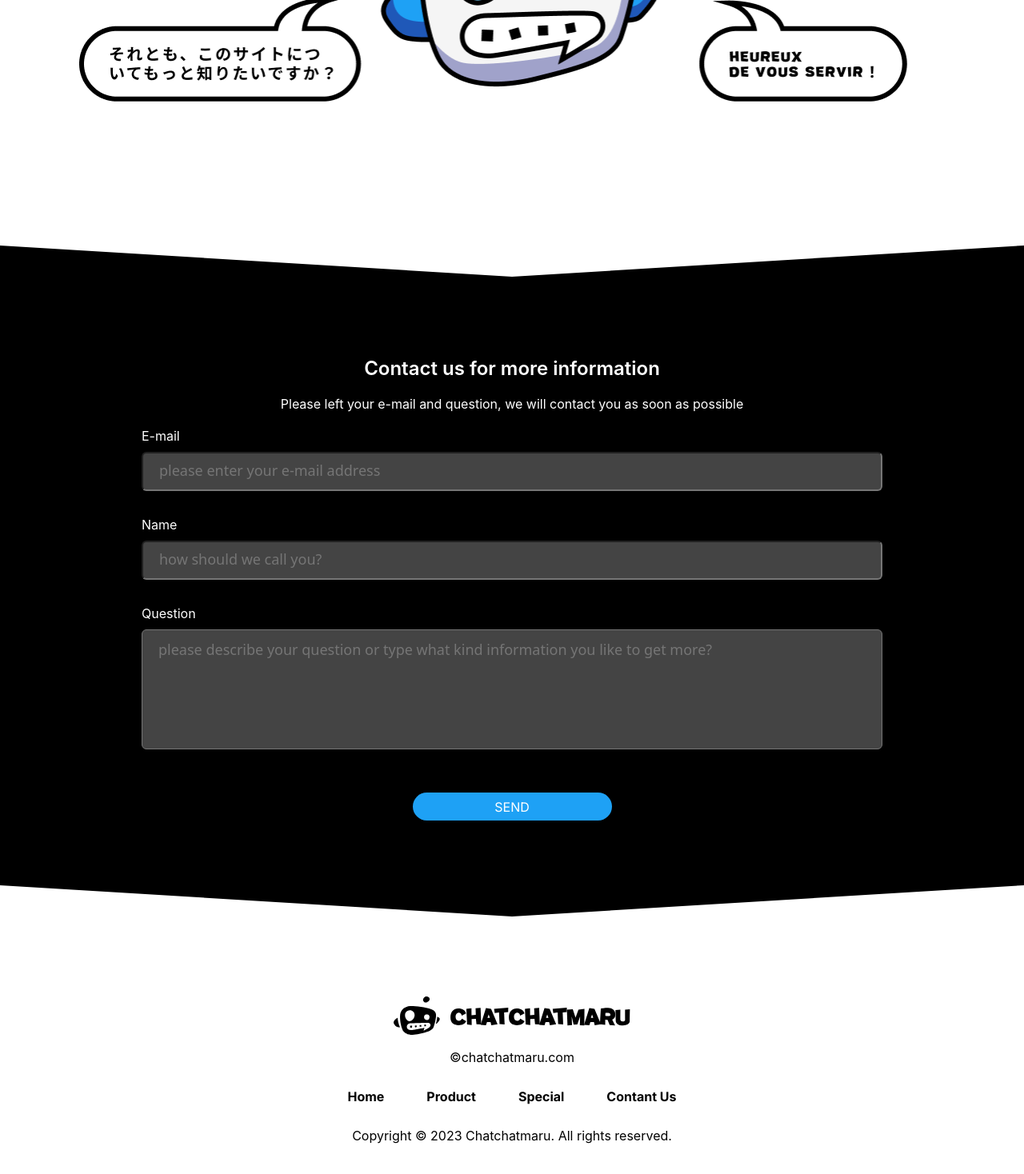
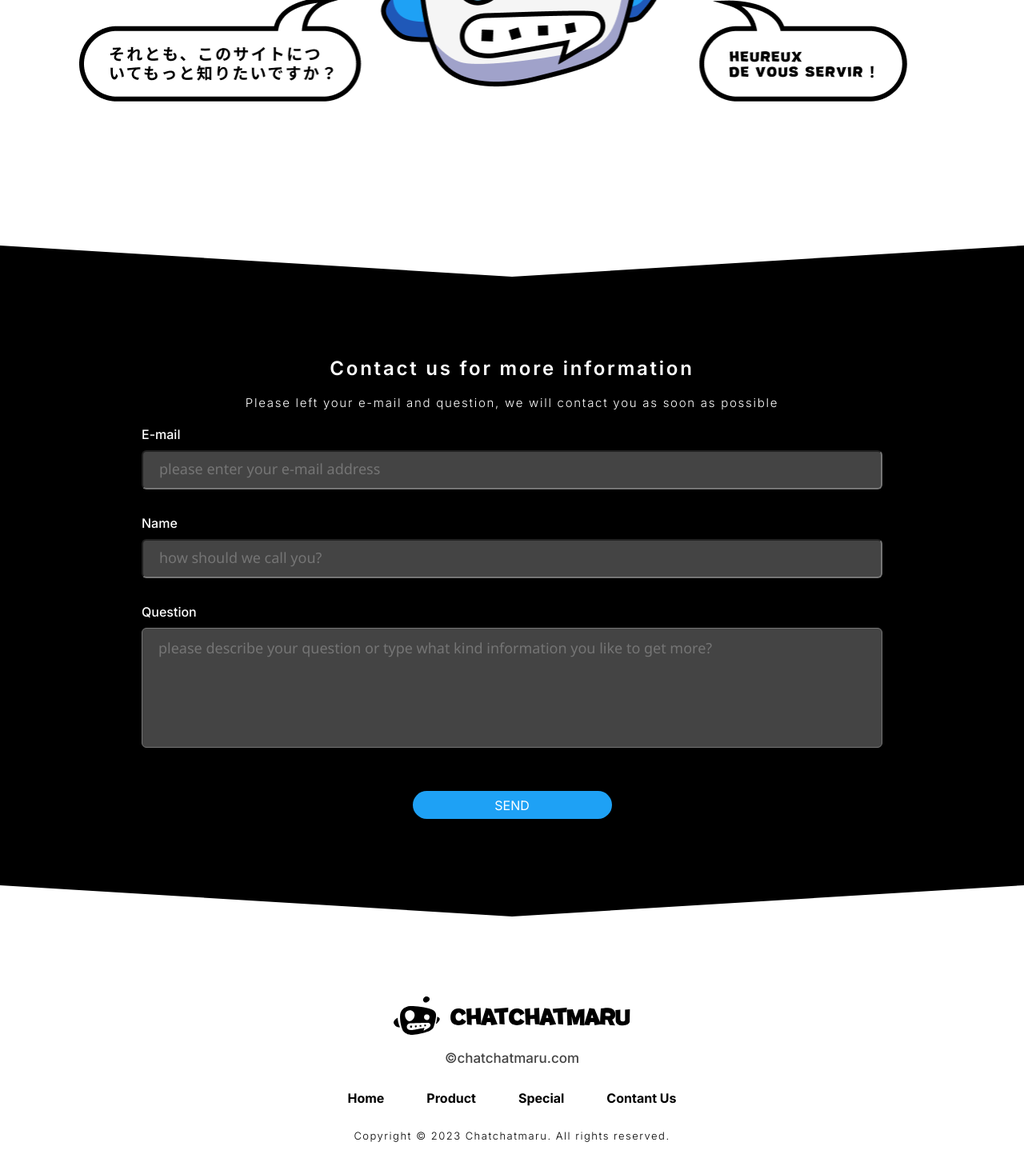
Before and after one commit to Martin-Lai/chatchatmaru-web, a React (Create React App) app: page / in a window 1280 px wide. Shown: the part 2854-4322 px from the top of the page at 80% size. Built offline with nearby package versions, Linux system fonts and the light colour scheme.

Commit message:
style: 💄 Improve "Contact Us", "Footer" CSS
Improved "Contact Us", "Footer" CSS, added in Noto Sans font

```diff
--- a/public/index.html
+++ b/public/index.html
@@ -22,7 +22,7 @@
       work correctly both with client-side routing and a non-root public URL.
       Learn how to configure a non-root public URL by running `npm run build`.
     -->
-    <link href="https://fonts.googleapis.com/css2?family=Inter:wght@200;300;400;500;600;700&display=swap" rel="stylesheet">
+    <link href="https://fonts.googleapis.com/css2?family=Inter:wght@200;300;400;500;600;700&family=Noto+Sans&display=swap" rel="stylesheet">
     <title>CHATCHATMARU</title>
   </head>
   <body>
--- a/src/component/Contact/index.tsx
+++ b/src/component/Contact/index.tsx
@@ -9,14 +9,15 @@ const Contact = forwardRef<HTMLDivElement, ContactProps>((props, ref) => {
     return(
         <div className={style.container} ref={ref}>
             <div className={style.flex_col}>
-                <div style={{fontSize:'24px',fontWeight:'600'}}>Contact us for more information</div>
+                {/* <div style={{fontSize:'24px',fontWeight:'600'}}>Contact us for more information</div> */}
+                <div className={style.title}>Contact us for more information</div>
                 <div className={style.text}>Please left your e-mail and question, we will contact you as soon as possible</div>
                 <form>
-                    <div>E-mail</div>
+                    <div className={style.inputTitle}>E-mail</div>
                     <input type="text" placeholder="please enter your e-mail address"/>
-                    <div>Name</div>
+                    <div className={style.inputTitle}>Name</div>
                     <input type="text" placeholder="how should we call you?"/>
-                    <div>Question</div>
+                    <div className={style.inputTitle}>Question</div>
                     <textarea placeholder="please describe your question or type what kind information you like to get more?"/>
 
                 </form>
--- a/src/component/Contact/style.module.css
+++ b/src/component/Contact/style.module.css
@@ -29,6 +29,11 @@
 form{
     display: block;
     width: 926px;
+}
+
+.inputTitle{
+    font-family:"Inter";
+    font-weight:500;
 }
 
 input{
@@ -87,9 +92,30 @@ input::placeholder,textarea::placeholder{
     margin-top: 52px;
 }
 
+.title{
+    font-family: 'Inter';
+    font-style: normal;
+    font-weight: 600;
+    font-size: 24px;
+    letter-spacing: 0.115em;
+    display: flex;
+    align-items: center;
+    text-align: center;
+}
+
 .text{
     text-align: center;
     margin: 20px 0;
+
+    font-family: 'Inter';
+    font-style: normal;
+    font-weight: 300;
+    font-size: 15px;
+    line-height: 18px;
+    display: flex;
+    align-items: center;
+    text-align: center;
+    letter-spacing: 0.115em;
 }
 
 @media (max-width:950px){
--- a/src/component/Footer/index.tsx
+++ b/src/component/Footer/index.tsx
@@ -13,14 +13,14 @@ const Footer = (props:FooterProps) => {
         <div className={style.container}>
             <div className={style.flex_col}>
                 <img src={logo} alt="logo" />
-                <div style={{paddingTop:'18px'}}>©chatchatmaru.com</div>
+                <div className={style.siteUrl}>©chatchatmaru.com</div>
                 <div className={style.flex_row}>
                     <button onClick={props.goToHome}>Home</button>
                     <button onClick={props.goToProduct}>Product</button>
                     <button onClick={props.goToSpecial}>Special</button>
                     <button onClick={props.goToContactUs}>Contant Us</button>
                 </div>
-                <div style={{textAlign:'center'}}>Copyright © 2023 Chatchatmaru. All rights reserved.</div>
+                <div className={style.copyRight}>Copyright © 2023 Chatchatmaru. All rights reserved.</div>
             </div>
         </div>
     );
--- a/src/component/Footer/style.module.css
+++ b/src/component/Footer/style.module.css
@@ -9,6 +9,16 @@
     align-items: center;
     flex-direction: column;
     padding-top: 100px;
+}
+
+.siteUrl{
+    font-family: 'Inter';
+    font-style: normal;
+    font-weight: 500;
+    font-size: 17px;
+    line-height: 22px;
+    color: #444444;
+    padding-top: 18px;
 }
 
 .flex_row{
@@ -31,8 +41,28 @@
     cursor: pointer;
 }
 
+.copyRight{
+    height: 16px;
+
+    font-family: 'Inter';
+    font-style: normal;
+    font-weight: 300;
+    font-size: 13px;
+    line-height: 16px;
+
+    display: flex;
+    align-items: center;
+    text-align: center;
+    letter-spacing: 0.115em;
+    color: #000000;
+}
+
 @media (max-width:450px){
     .flex_row{
         width: 327px;
     }
+
+    .copyRight{
+        letter-spacing: 0;
+    }
 }
```
